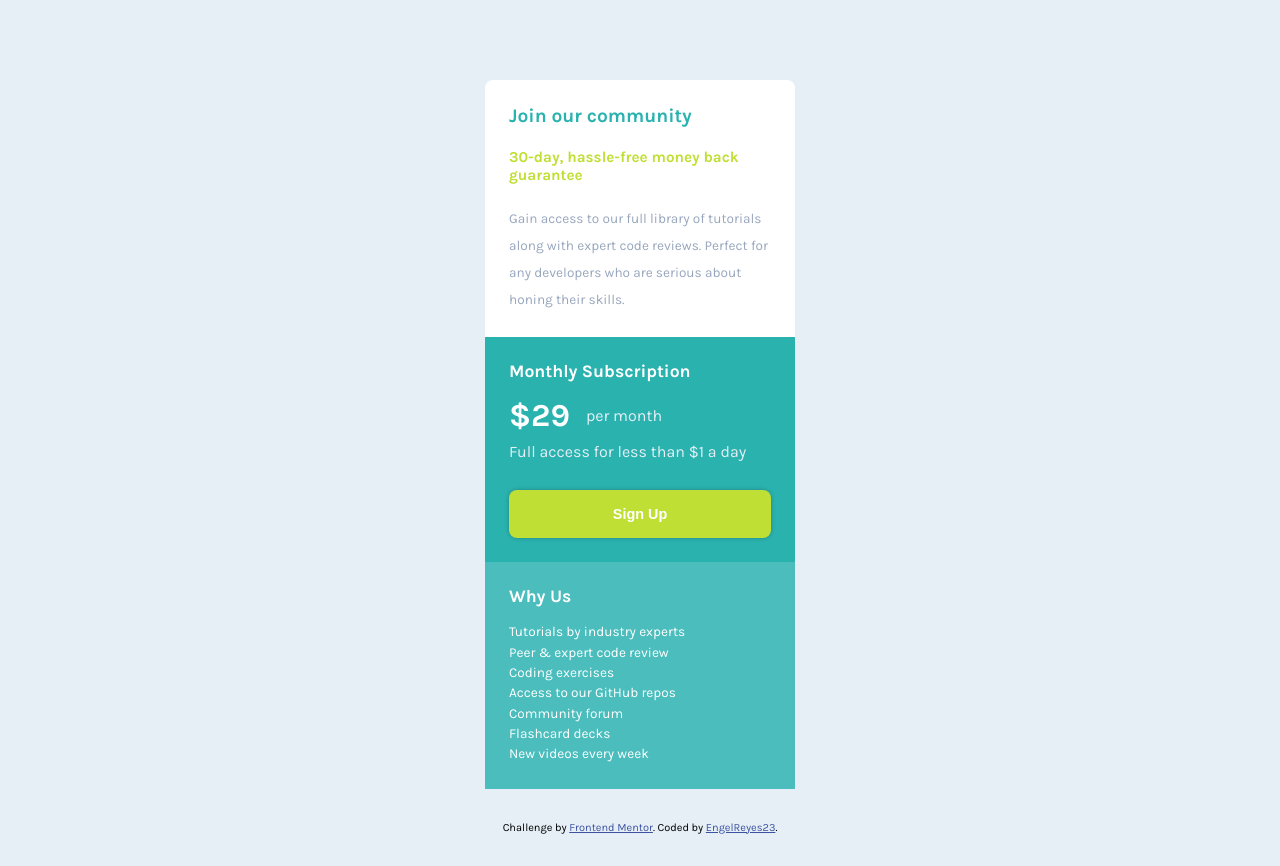
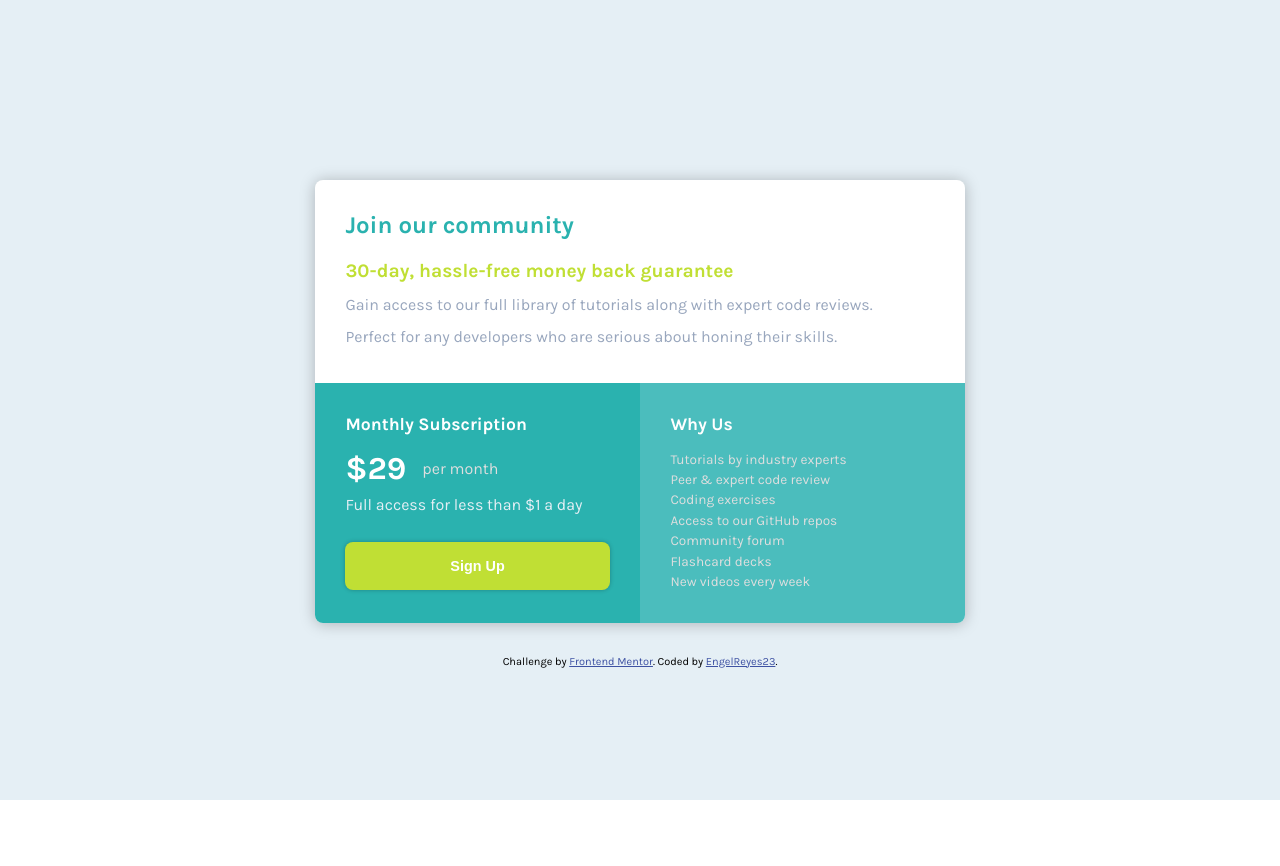
Before and after one commit to EngelReyes23/FrontEnd_Mentor--Single_price_grid_component, a plain HTML site: page index.html in a window 1280 px wide. After the commit the page ends 800 px from the top, so only its background shows below. Drawn offline with Linux system fonts and the light colour scheme.

Commit message:
diseño desktop terminado

```diff
--- a/index.html
+++ b/index.html
@@ -27,6 +27,7 @@
           Perfect for any developers who are serious about honing their skills.
         </p>
       </div>
+      <div class="section-col">
         <div class="section-subscription">
           <h2 class="title">Monthly Subscription</h2>
           <p class="price-subscription"><span class="price">&dollar;29</span> per month</p>
@@ -45,6 +46,7 @@
             New videos every week
           </p>
         </div>
+      </div>
     </article>
 
     <footer>
--- a/sass/_layout.scss
+++ b/sass/_layout.scss
@@ -14,14 +14,14 @@
 	width: 100%;
 	max-width: 310px;
 
-	border-radius: .5rem;
+	border-radius: 0.5rem;
 }
 
 .section-community,
 .section-subscription,
 .section-why-us {
 	padding: 1.5rem;
-  color: var(--Light_Gray)
+	color: var(--Light_Gray);
 }
 
 .section-subscription,
@@ -70,6 +70,7 @@
 		align-items: center;
 		gap: 1rem;
 		margin-bottom: -0.5rem;
+		color: darken($color: white, $amount: 13%);
 	}
 
 	.price {
@@ -92,10 +93,10 @@
 		font-size: 0.9rem;
 		font-weight: var(--font-weight-bold);
 		background-color: var(--Bright_Yellow);
-    border-radius: .5rem;
+		border-radius: 0.5rem;
 		box-shadow: 0px 0px 4px rgba(0, 0, 0, 0.25);
 
-    &:active{
+		&:active {
 			transform: translateY(2px);
 		}
 	}
@@ -115,5 +116,56 @@
 	.paragraph {
 		line-height: 1.5;
 		font-size: 0.85rem;
+		color: darken($color: white, $amount: 13%);
 	}
 }
+
+@media screen and (min-width: 768px) {
+	.main {
+		align-content: center;
+	}
+	.card {
+		max-width: 650px;
+		box-shadow: 0px 1px 15px rgba(0, 0, 0, 0.25);
+	}
+
+	.title {
+		font-size: 1.5rem;
+	}
+
+	.section-col {
+		width: 100%;
+		display: flex;
+	}
+
+	.section-community,
+	.section-subscription,
+	.section-why-us {
+		padding: 1.9rem;
+	}
+
+	.section-subscription,
+	.section-why-us {
+		width: 100%;
+	}
+
+	.section-community {
+		.subtitle {
+			font-size: 1.2rem;
+		}
+
+		.paragraph {
+			margin-top: -0.9rem;
+			font-size: 1rem;
+			padding-right: 1rem;
+		}
+	}
+
+	.section-why-us {
+		border-bottom-right-radius: 0.5rem;
+	}
+
+	.section-subscription {
+		border-bottom-left-radius: 0.5rem;
+	}
+}
--- a/sass/_settings.scss
+++ b/sass/_settings.scss
@@ -14,11 +14,11 @@
 
 *,
 *::before,
-*::after,
-html {
+*::after {
 	box-sizing: border-box;
 	margin: 0;
 	padding: 0;
+  user-select: none;
 }
 
 body {
```
Also changed, not shown: css/main.min.css. Lines whose indentation alone changed are shown as unchanged.
